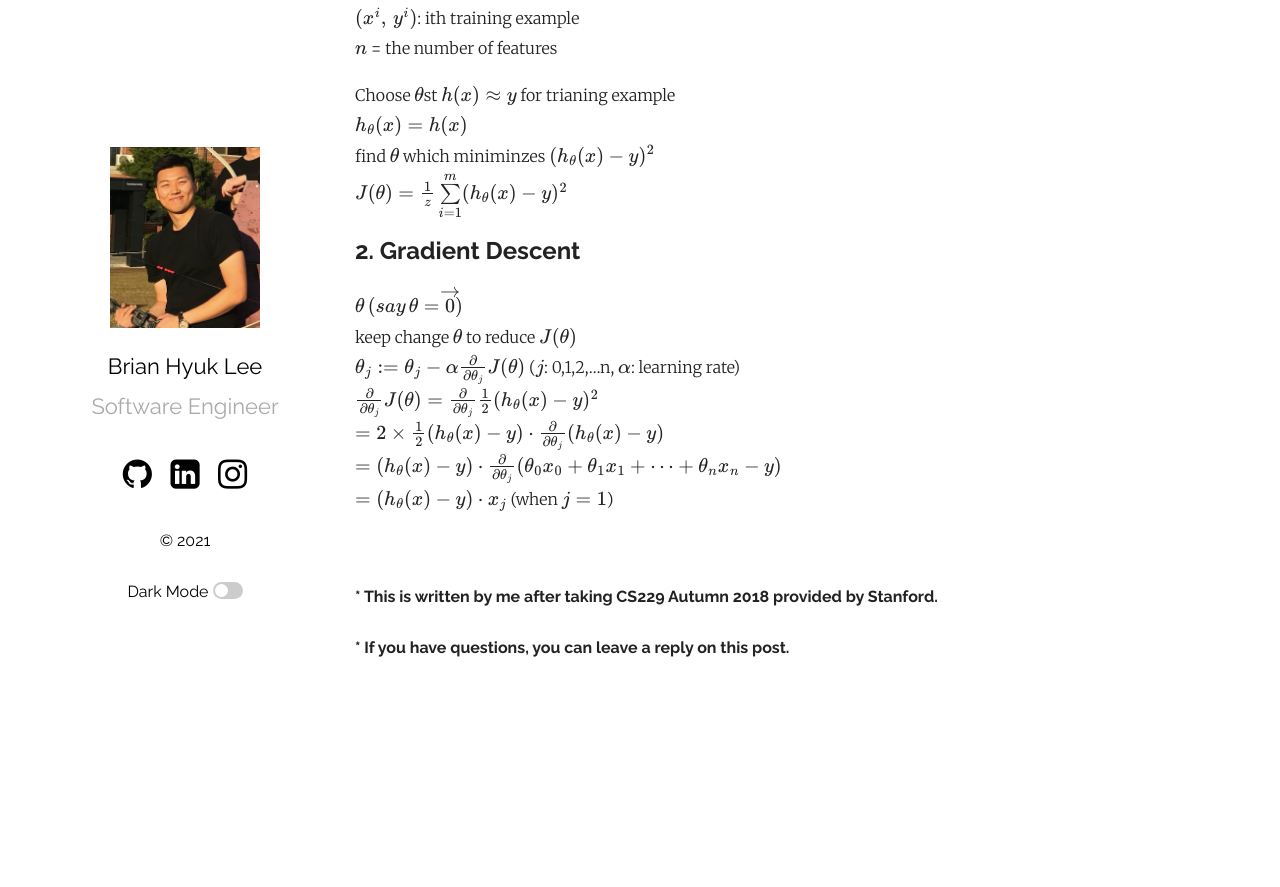
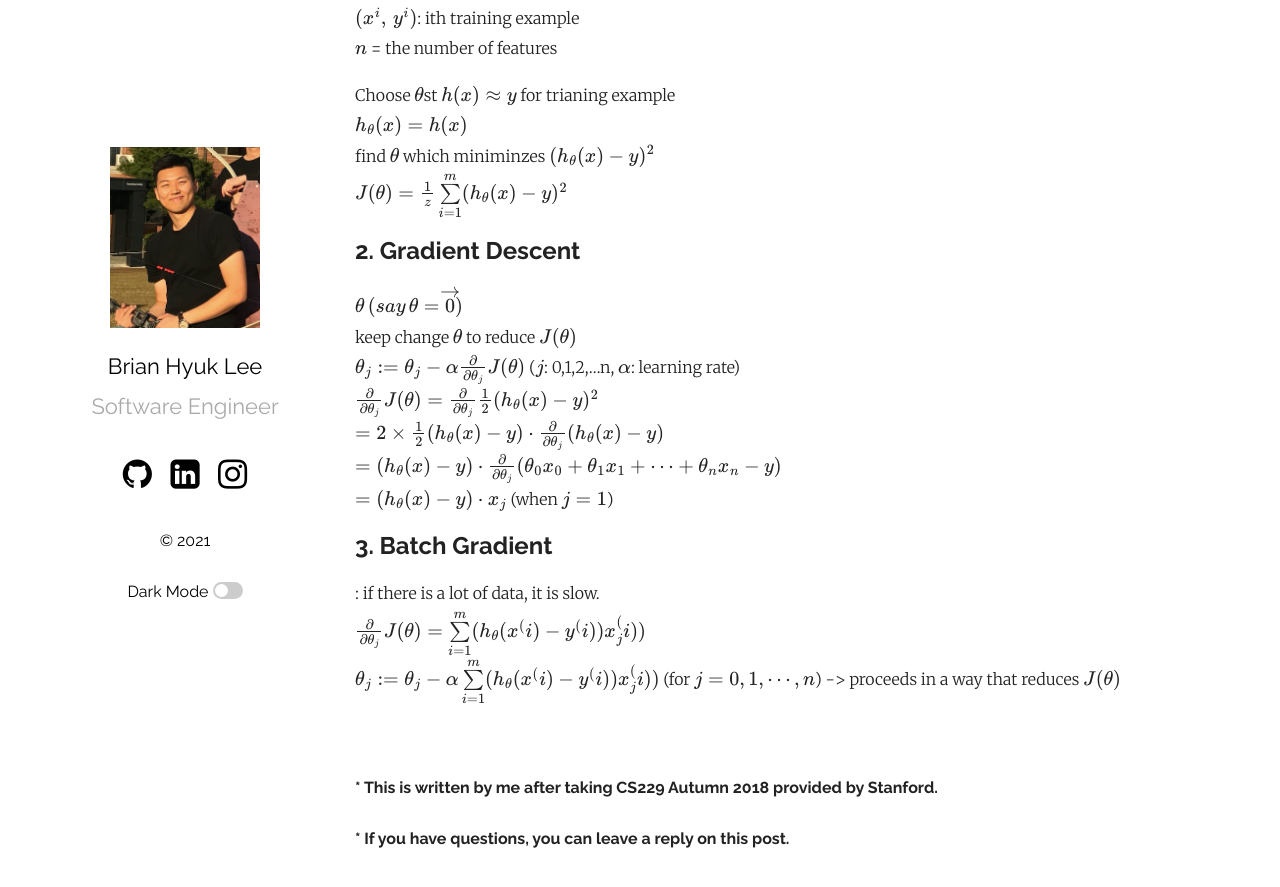
Before and after one commit to dlgur1994/dlgur1994.github.io, a Jekyll site: the page built from _posts/2021-04-06-CS229-Lecture2.md, in a window 1280 px wide and 900 px high, scrolled down 573 px. Shown: the top 887 px of the window. Built offline with Jekyll 4.4.1, drawn with Linux system fonts in a browser that asks for light colours; formulas are drawn with MathJax 3; comment, search, counter and statistics services are not loaded; before the commit the page ends 1282 px from its top, so only the background shows below that.

Commit message:
CS229 lecture2 ing 21/04/20

```diff
--- a/_posts/2021-04-06-CS229-Lecture2.md
+++ b/_posts/2021-04-06-CS229-Lecture2.md
@@ -29,7 +29,10 @@ $$= 2 \times {1 \over 2} (h_{\theta}(x) - y) \cdot {\partial \over \partial \the
 $$= (h_{\theta}(x) - y) \cdot {\partial \over \partial \theta_{j}} (\theta_{0}x_{0} + \theta_{1}x_{1} + \cdots + \theta_{n}x_{n} - y)$$
 $$= (h_{\theta}(x) - y) \cdot x_{j}$$ (when $$j=1$$)
 
-<!-- $$\theta_{j} := \theta_{j} - \alpha  -->
+## 3. Batch Gradient
+: if there is a lot of data, it is slow.
+$${\partial \over \partial \theta_{j}} J(\theta) = \sum \limits_{i=1}^m (h_{\theta}(x^(i) - y^(i)) x_{j}^(i))$$
+$$\theta_{j} := \theta_{j} - \alpha \sum \limits_{i=1}^m (h_{\theta}(x^(i) - y^(i)) x_{j}^(i))$$ (for $$j = 0,1, \cdots , n$$) -> proceeds in a way that reduces $$J(\theta)$$
 
 
 <br/>
```
